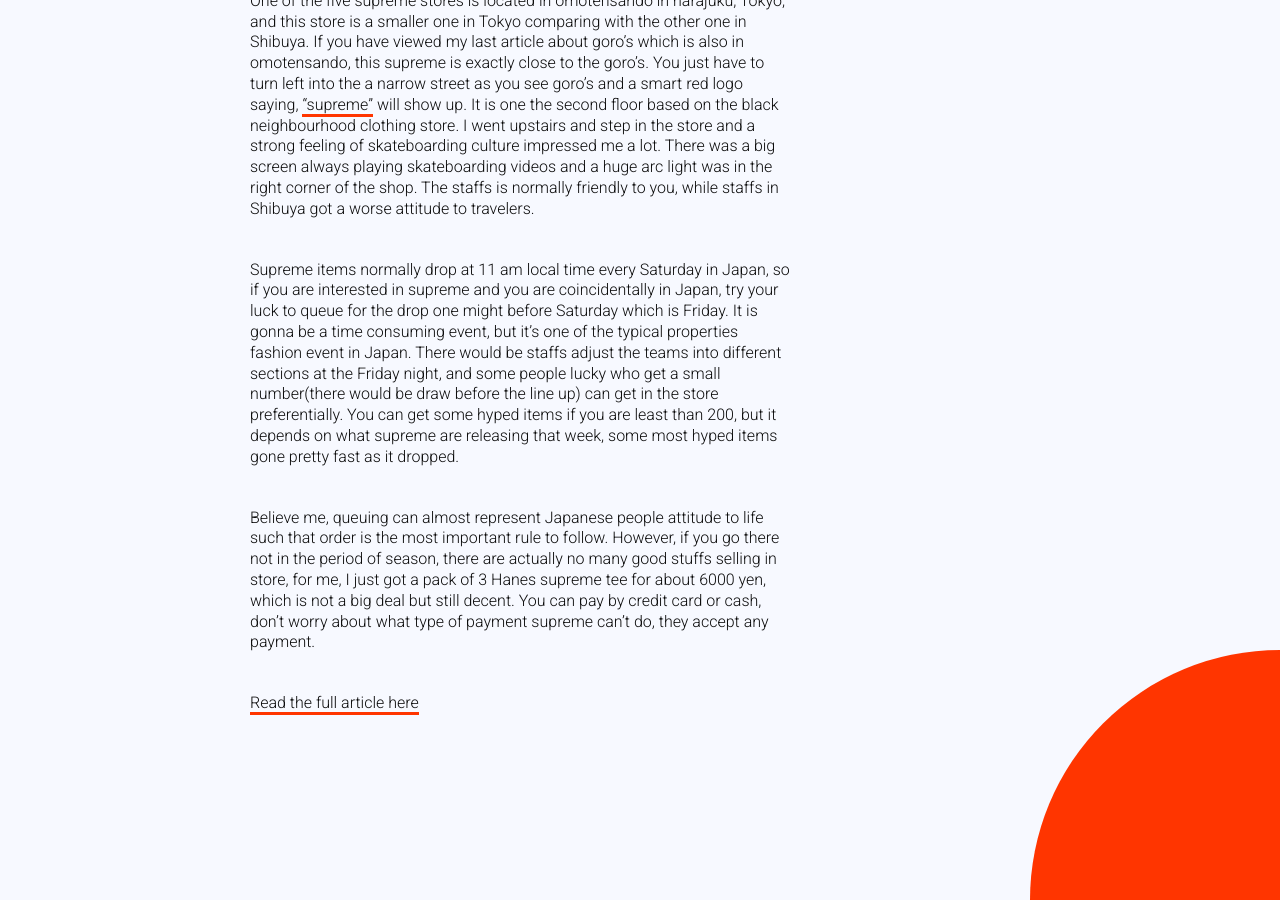
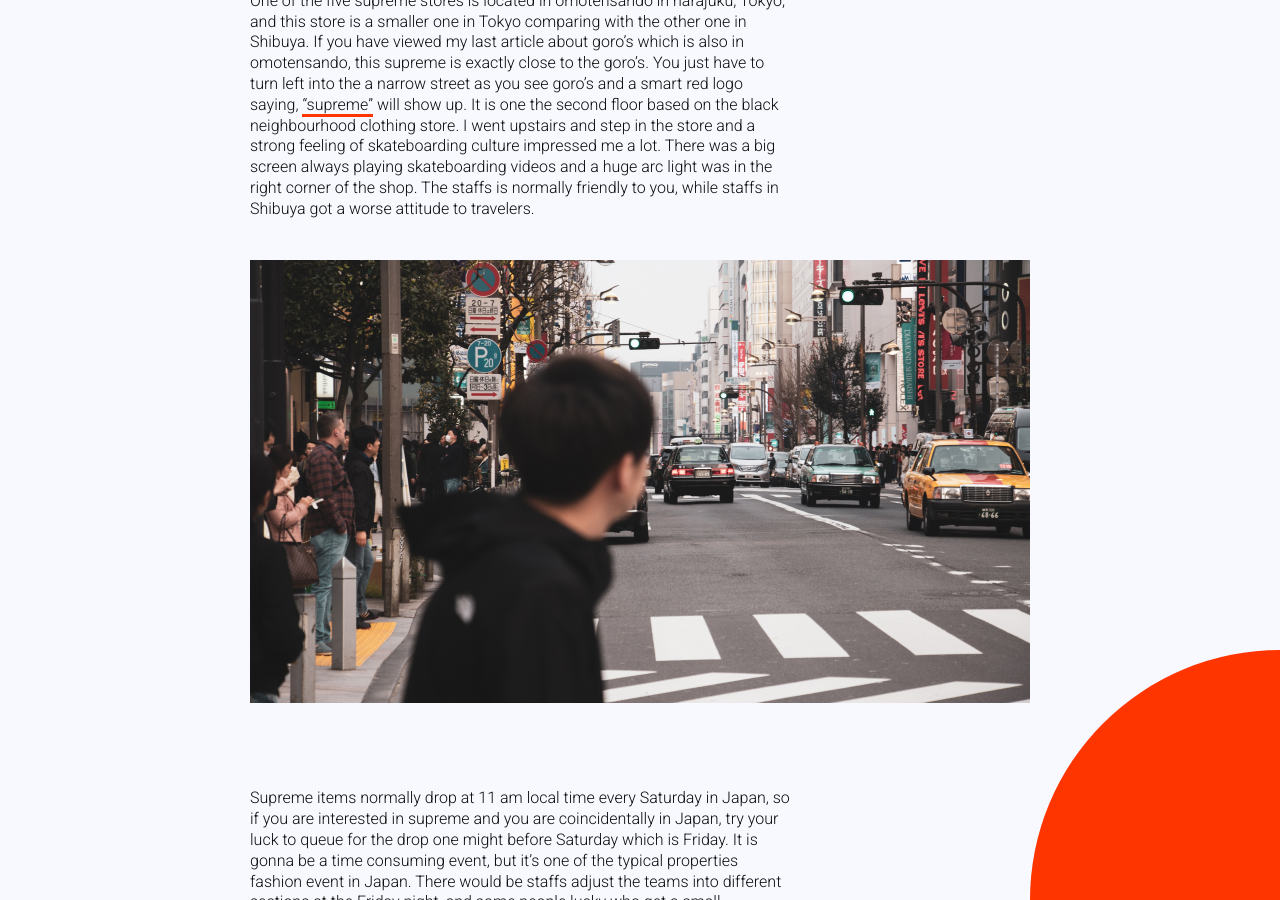
Before and after one commit to ben-peng/anightinjapan, a Jekyll site: the page built from _posts/2020-10-04-everybody-wears-supreme.markdown, in a window 1280 px wide and 900 px high, scrolled down 747 px. Built offline with Jekyll 4.4.1, drawn with Linux system fonts in a browser that asks for light colours.

Commit message:
Updated Everybody Wears Supreme

```diff
--- a/_posts/2020-10-04-everybody-wears-supreme.markdown
+++ b/_posts/2020-10-04-everybody-wears-supreme.markdown
@@ -8,8 +8,12 @@
 ![blog-1a.jpg](/uploads/blog-1a.jpg)
 One of the five supreme stores is located in omotensando in harajuku, Tokyo, and this store is a smaller one in Tokyo comparing with the other one in Shibuya. If you have viewed my last article about goro's which is also in omotensando, this supreme is exactly close to the goro's. You just have to turn left into the a narrow street as you see goro's and a smart red logo saying, ["supreme"](https://www.supremenewyork.com/) will show up. It is one the second floor based on the black neighbourhood clothing store. I went upstairs and step in the store and a strong feeling of skateboarding culture impressed me a lot. There was a big screen always playing skateboarding videos and a huge arc light was in the right corner of the shop. The staffs is normally friendly to you, while staffs in Shibuya got a worse attitude to travelers.
 
+![blog-1b.jpg](/uploads/blog-1b.jpg)
+
 Supreme items normally drop at 11 am local time every Saturday in Japan, so if you are interested in supreme and you are coincidentally in Japan, try your luck to queue for the drop one might before Saturday which is Friday. It is gonna be a time consuming event, but it's one of the typical properties fashion event in Japan. There would be staffs adjust the teams into different sections at the Friday night, and some people lucky who get a small number(there would be draw before the line up) can get in the store preferentially. You can get some hyped  items if you are least than 200, but it depends on what supreme are releasing that week, some most hyped items gone pretty fast as it dropped.
 
 Believe me, queuing can almost represent Japanese people attitude to life such that order is the most important rule to follow. However, if you go there not in the period of season, there are actually no many good stuffs selling in store, for me, I just got a pack of 3 Hanes supreme tee for about 6000 yen, which is not a big deal but still decent. You can pay by credit card or cash, don't worry about what type of payment supreme can't do, they accept any payment.
 
 [Read the full article here](https://www.tokyocreative.com/articles/19065-experience-in-supreme-harajuku-tokyo-and-osaka)
+
+![blog-1c.jpg](/uploads/blog-1c.jpg)
```
